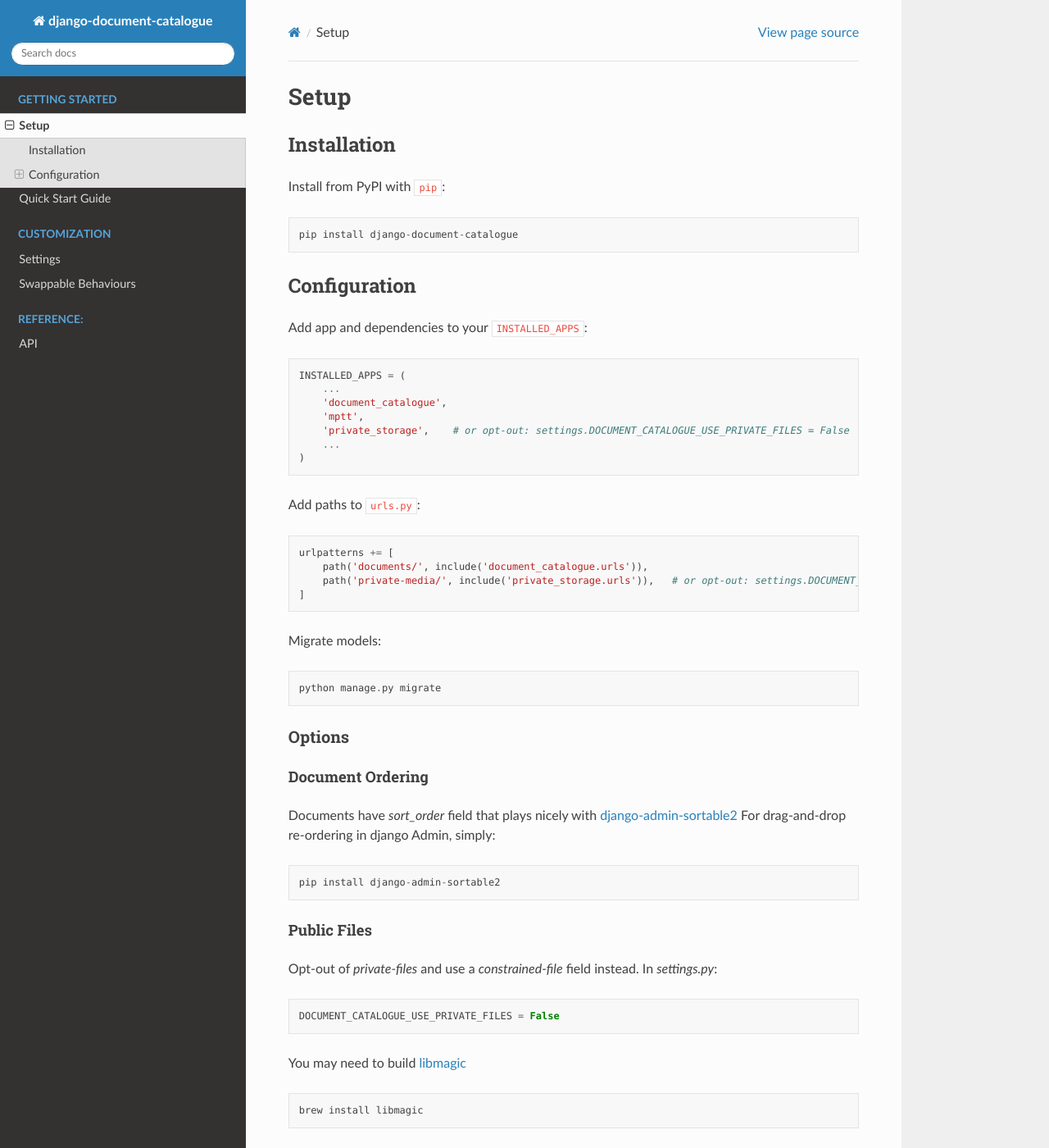
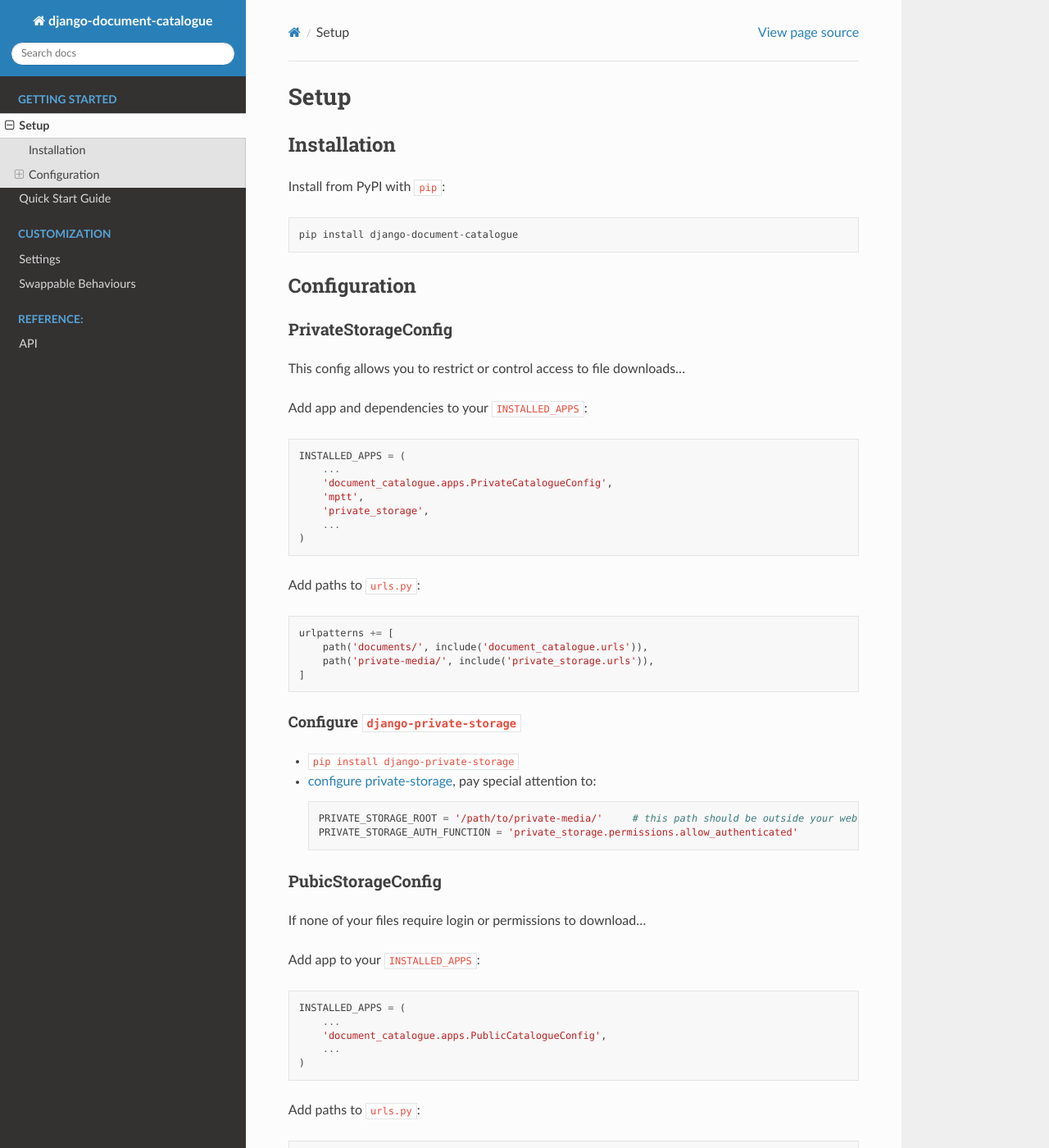
Before and after one commit to powderflask/django_document_catalogue, a Sphinx documentation site: the page built from docs/pages/setup.rst, in a window 1280 px wide and 1400 px high. Shown: the whole window at 82% size. Built offline with Sphinx 7.4.7 and the Read the Docs theme 2.0.0, drawn with Linux system fonts in a browser that asks for light colours; some of the changed text lies outside the part shown.

Commit message:
public / private appConfigs

```diff
--- a/docs/index.rst
+++ b/docs/index.rst
@@ -23,10 +23,6 @@
  * plays nice with `dropzone <https://www.dropzonejs.com/>`_ for drag-and-drop file uploads
  * plays nice with `django-admin-sortable2 <https://django-admin-sortable2.readthedocs.io>`_ for drag-and-drop document ordering in admin
 
-
-Guide
-^^^^^
-
 .. toctree::
    :maxdepth: 2
    :caption: Getting started
--- a/docs/pages/setup.rst
+++ b/docs/pages/setup.rst
@@ -12,13 +12,17 @@
 Configuration
 ^^^^^^^^^^^^^
 
+PrivateStorageConfig
+--------------------
+This config allows you to restrict or control access to file downloads...
+
 Add app and dependencies to your ``INSTALLED_APPS``::
 
     INSTALLED_APPS = (
         ...
-        'document_catalogue',
+        'document_catalogue.apps.PrivateCatalogueConfig',
         'mptt',
-        'private_storage',    # or opt-out: settings.DOCUMENT_CATALOGUE_USE_PRIVATE_FILES = False
+        'private_storage',
         ...
     )
 
@@ -26,9 +30,46 @@
 
     urlpatterns += [
         path('documents/', include('document_catalogue.urls')),
-        path('private-media/', include('private_storage.urls')),   # or opt-out: settings.DOCUMENT_CATALOGUE_USE_PRIVATE_FILES = False
+        path('private-media/', include('private_storage.urls')),
     ]
 
+Configure ``django-private-storage``
+####################################
+
+* :code:`pip install django-private-storage`
+* `configure private-storage <https://github.com/edoburu/django-private-storage#configuration>`_, pay special attention to::
+
+    PRIVATE_STORAGE_ROOT = '/path/to/private-media/'     # this path should be outside your web server root!
+    PRIVATE_STORAGE_AUTH_FUNCTION = 'private_storage.permissions.allow_authenticated'
+
+
+PubicStorageConfig
+--------------------
+If none of your files require login or permissions to download...
+
+Add app to your ``INSTALLED_APPS``::
+
+    INSTALLED_APPS = (
+        ...
+        'document_catalogue.apps.PublicCatalogueConfig',
+        ...
+    )
+
+Add paths to ``urls.py``::
+
+    urlpatterns += [
+        path('documents/', include('document_catalogue.urls')),
+    ]
+
+Additional Dependencies
+#######################
+* :code:`pip install django-constrainedfilefield` `<https://github.com/mbourqui/django-constrainedfilefield#installation>`_
+    * you may need to build `libmagic <https://github.com/ahupp/python-magic#installation>`_  E.g., ::
+
+        brew install libmagic
+
+Migrate
+-------
 Migrate models::
 
     python manage.py migrate
@@ -44,16 +85,3 @@
 For drag-and-drop re-ordering in django Admin, simply::
 
     pip install django-admin-sortable2
-
-
-Public Files
-############
-
-Opt-out of `private-files` and use a `constrained-file` field instead.
-In `settings.py`::
-
-    DOCUMENT_CATALOGUE_USE_PRIVATE_FILES = False
-
-You may need to build `libmagic <https://github.com/ahupp/python-magic#installation>`_ ::
-
-    brew install libmagic
```
Also changed, not shown: docs/pages/plugins.rst (+10 -3 lines), docs/pages/quick_start.rst (+44 -0 lines), docs/pages/settings.rst (+21 -19 lines), 4 other files.
